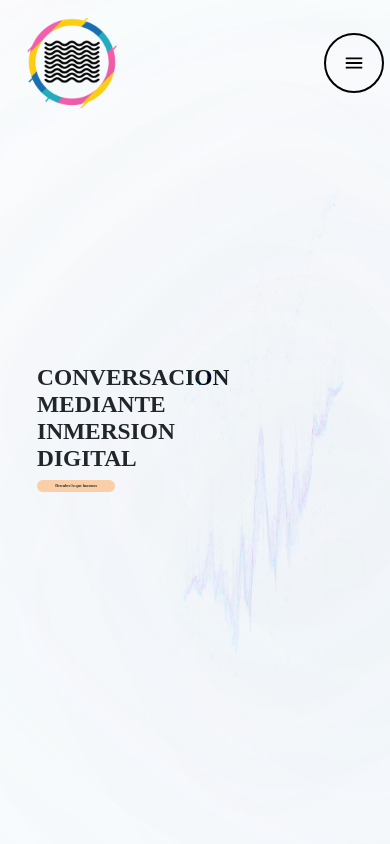
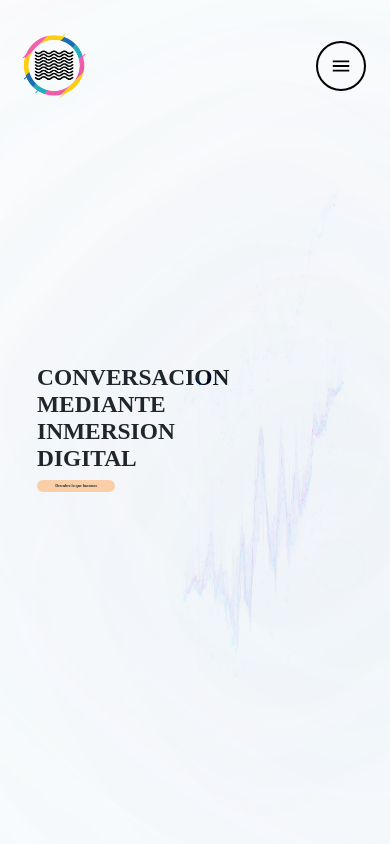
Before and after one commit to RandomAlien3096/analyzeweb, a React (Create React App) app: page / in a window 390 px wide. Shown: the top 844 px of the page. Built offline with nearby package versions, Linux system fonts and the light colour scheme.

Commit message:
responsive navbar

```diff
--- a/src/components/navbar/navbar.css
+++ b/src/components/navbar/navbar.css
@@ -142,6 +142,7 @@
 @media screen and (max-width: 1050px) {
     .analyzeweb__navbar{
         padding-left: 3vmin;
+        width: 100vw;
     }
     .analyzeweb__navbar-menu2{
         display: flex;
@@ -166,3 +167,32 @@
         display: none;
     }
 }
+
+@media screen and (max-width: 650px) {
+    .analyzeweb__navbar{
+        width: 100vw;
+        height: 10vh;
+        margin-top: 1.5rem;
+    }
+    .analyzeweb__navbar-logo img{
+        height: 10vh;
+        width: auto;
+    }
+    .analyzeweb__navbar-menu2{
+        height: 50px;
+        width: 50px;
+        margin-right: 1.5rem;
+        padding: 0;
+    }
+    .analyzeweb__navbar-menu2_trigger{
+        height: 50px;
+        width: 50px;
+    }
+    .analyzeweb__navbar-logo > #logo_dark {
+        height: 10vh;
+        width: auto;
+    }
+    .analyzeweb__navbar-menu2_dropdown{
+        margin-right: 7.5rem;
+    }
+}
```
